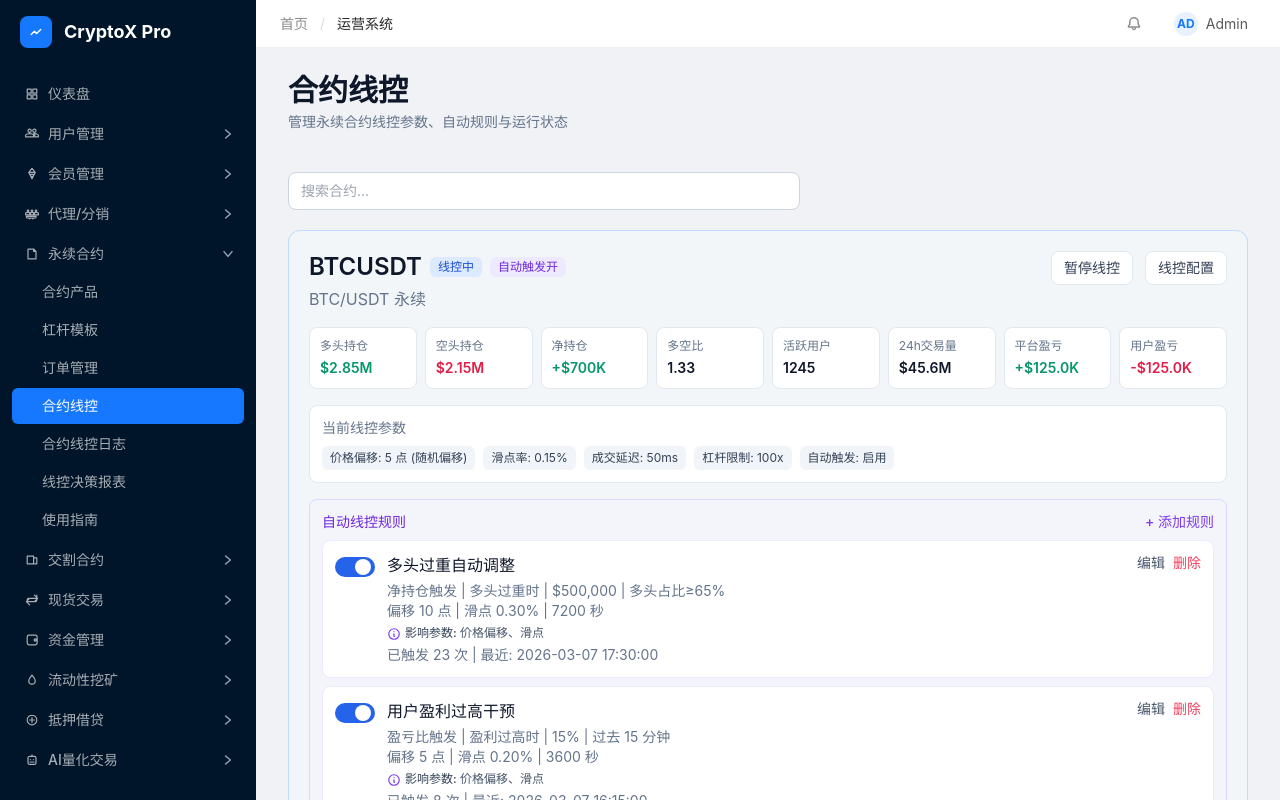
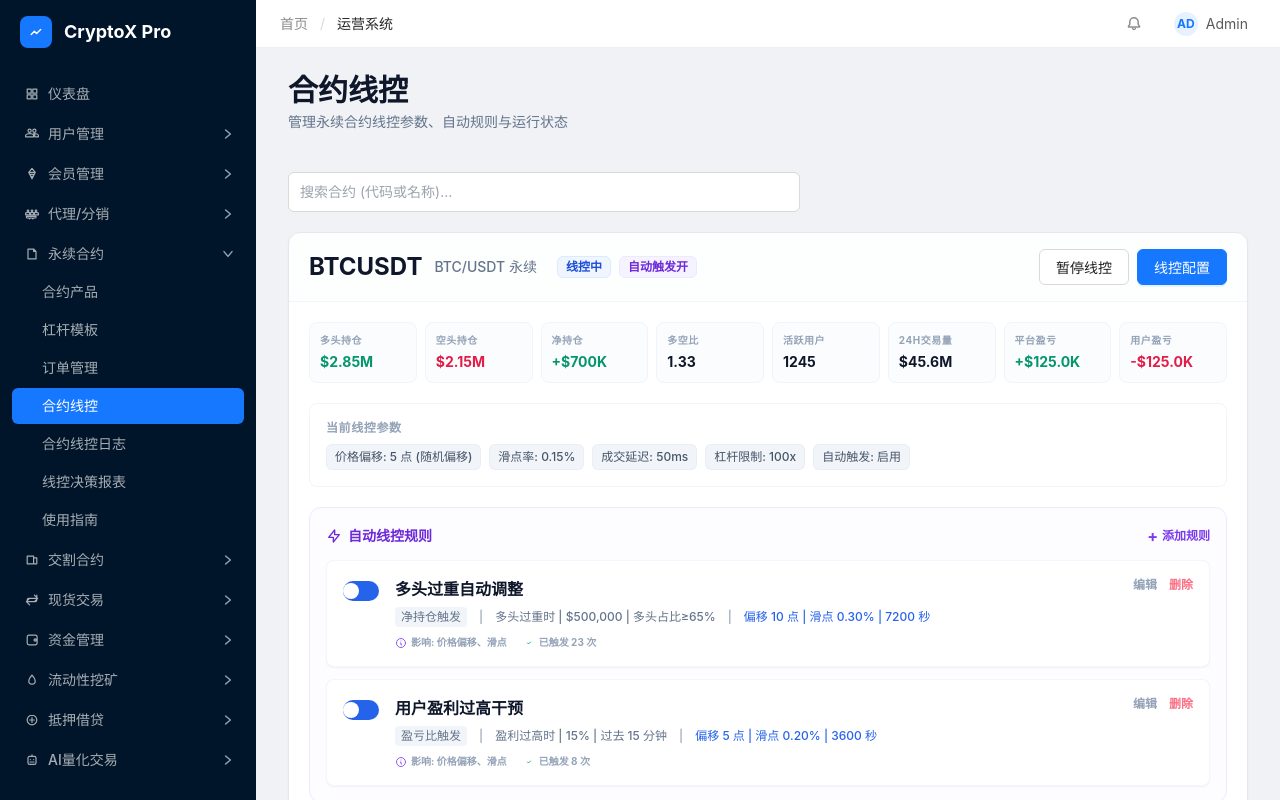
Before and after one commit to gloopai/fex-admin, a Vue app: page /perpetual/contract-monitor in a window 1280 px wide. Built offline with nearby package versions, Linux system fonts and the light colour scheme.

Commit message:
feat: update

```diff
--- a/src/pages/perpetual/PerpetualControlEditorPage.vue
+++ b/src/pages/perpetual/PerpetualControlEditorPage.vue
@@ -465,9 +465,9 @@ const handleMfaVerify = async (code) => {
     </header>
 
     <div class="grid gap-4 sm:grid-cols-2 xl:grid-cols-4">
-      <article v-for="card in summary" :key="card.label" class="rounded-xl border border-slate-200 bg-white p-4">
-        <p class="text-sm text-slate-500">{{ card.label }}</p>
-        <p class="mt-2 text-2xl font-semibold text-slate-900">{{ card.value }}</p>
+      <article v-for="card in summary" :key="card.label" class="rounded-xl border border-slate-200 bg-white p-4 shadow-sm transition-all hover:shadow-md">
+        <p class="text-sm text-slate-500 font-medium">{{ card.label }}</p>
+        <p class="mt-2 text-2xl font-bold text-slate-900">{{ card.value }}</p>
       </article>
     </div>
 
@@ -475,93 +475,114 @@ const handleMfaVerify = async (code) => {
       <input
         v-model="keyword"
         type="text"
-        placeholder="搜索合约..."
-        class="w-full rounded-lg border border-slate-300 px-3 py-2 text-sm outline-none focus:border-blue-500"
+        placeholder="搜索合约 (代码或名称)..."
+        class="ant-input !py-2"
       />
     </div>
 
     <article
       v-for="contract in paginatedContracts"
       :key="contract.id"
-      class="rounded-xl border border-blue-200 bg-slate-50/40 p-5"
+      class="rounded-xl border border-slate-200 bg-white overflow-hidden shadow-sm"
     >
-      <div class="flex flex-wrap items-start justify-between gap-3">
-        <div>
-          <div class="flex items-center gap-2">
-            <h3 class="text-2xl font-semibold text-slate-900">{{ contract.symbol }}</h3>
-            <span class="rounded-md px-2 py-0.5 text-xs font-medium" :class="contract.status === PERP_CONTROL_CONTRACT_STATUS.RUNNING ? 'bg-blue-100 text-blue-700' : 'bg-amber-100 text-amber-700'">
+      <div class="flex flex-wrap items-center justify-between gap-3 border-b border-slate-100 bg-slate-50/30 px-5 py-4">
+        <div class="flex items-center gap-3">
+          <h3 class="text-2xl font-bold text-slate-900">{{ contract.symbol }}</h3>
+          <p class="text-sm text-slate-500 font-medium">{{ contract.alias }}</p>
+          <div class="flex items-center gap-2 ml-2">
+            <span class="rounded-md px-2 py-0.5 text-xs font-bold border" :class="contract.status === PERP_CONTROL_CONTRACT_STATUS.RUNNING ? 'bg-blue-50 text-blue-700 border-blue-100' : 'bg-amber-50 text-amber-700 border-amber-100'">
               {{ contract.status === PERP_CONTROL_CONTRACT_STATUS.RUNNING ? '线控中' : '暂停' }}
             </span>
             <span
-              class="rounded-md px-2 py-0.5 text-xs font-medium"
-              :class="contract.config.autoTriggerEnabled ? 'bg-violet-100 text-violet-700' : 'bg-slate-200 text-slate-600'"
+              class="rounded-md px-2 py-0.5 text-xs font-bold border"
+              :class="contract.config.autoTriggerEnabled ? 'bg-violet-50 text-violet-700 border-violet-100' : 'bg-slate-100 text-slate-600 border-slate-200'"
             >
               {{ contract.config.autoTriggerEnabled ? '自动触发开' : '自动触发关' }}
             </span>
           </div>
-          <p class="mt-1 text-slate-500">{{ contract.alias }}</p>
         </div>
 
-        <div class="flex items-center gap-3 text-sm">
-          <button type="button" class="rounded-lg border border-slate-200 bg-white px-3 py-1.5 text-slate-700 hover:bg-slate-50" @click="toggleContractStatus(contract.id)">
+        <div class="flex items-center gap-2">
+          <button type="button" class="ant-btn !h-9 !px-4" @click="toggleContractStatus(contract.id)">
             {{ contract.status === PERP_CONTROL_CONTRACT_STATUS.RUNNING ? '暂停线控' : '启动线控' }}
           </button>
-          <button type="button" class="rounded-lg border border-slate-200 bg-white px-3 py-1.5 text-slate-700 hover:bg-slate-50" @click="openConfig(contract.id)">线控配置</button>
+          <button type="button" class="ant-btn ant-btn-primary !h-9 !px-4" @click="openConfig(contract.id)">线控配置</button>
         </div>
       </div>
 
-      <div class="mt-4 grid gap-2 md:grid-cols-4 xl:grid-cols-8">
-        <div v-for="metric in contract.metrics" :key="metric.label" class="rounded-lg border border-slate-200 bg-white p-2.5">
-          <p class="text-xs text-slate-500">{{ metric.label }}</p>
-          <p class="mt-1 text-sm font-semibold" :class="toneClass[metric.tone]">{{ metric.value }}</p>
+      <div class="p-5 space-y-5">
+        <div class="grid gap-2 md:grid-cols-4 xl:grid-cols-8">
+          <div v-for="metric in contract.metrics" :key="metric.label" class="rounded-lg border border-slate-100 bg-slate-50/50 p-2.5 transition-colors hover:bg-slate-50">
+            <p class="text-[10px] text-slate-400 font-bold uppercase tracking-wider">{{ metric.label }}</p>
+            <p class="mt-1 text-sm font-bold" :class="toneClass[metric.tone]">{{ metric.value }}</p>
           </div>
         </div>
 
-      <div class="mt-4 rounded-lg border border-slate-200 bg-white p-3">
-        <p class="text-sm text-slate-500">当前线控参数</p>
-        <div class="mt-2 flex flex-wrap gap-2">
-          <span v-for="param in formatParams(contract.config)" :key="param" class="rounded-md bg-slate-100 px-2 py-1 text-xs text-slate-700">{{ param }}</span>
+        <div class="rounded-lg border border-slate-100 bg-white p-4">
+          <p class="text-xs text-slate-400 font-bold uppercase tracking-wider mb-2">当前线控参数</p>
+          <div class="flex flex-wrap gap-2">
+            <span v-for="param in formatParams(contract.config)" :key="param" class="rounded-md bg-slate-100 px-2 py-1 text-xs text-slate-600 font-medium border border-slate-200/50">{{ param }}</span>
           </div>
         </div>
 
-      <div class="mt-4 rounded-lg border border-violet-200 bg-violet-50/40 p-3">
-        <div class="flex items-center justify-between">
-          <p class="text-sm font-medium text-violet-700">自动线控规则</p>
-          <button type="button" class="text-sm font-medium text-violet-600" @click="openAddRule(contract.id)">+ 添加规则</button>
+        <div class="rounded-xl border border-violet-100 bg-violet-50/20 p-4">
+          <div class="flex items-center justify-between mb-3">
+            <p class="text-sm font-bold text-violet-700 flex items-center gap-1.5">
+              <svg class="w-4 h-4" fill="none" stroke="currentColor" viewBox="0 0 24 24">
+                <path stroke-linecap="round" stroke-linejoin="round" stroke-width="2" d="M13 10V3L4 14h7v7l9-11h-7z" />
+              </svg>
+              自动线控规则
+            </p>
+            <button type="button" class="text-xs font-bold text-violet-600 hover:text-violet-700 flex items-center gap-1" @click="openAddRule(contract.id)">
+              <span class="text-base">+</span> 添加规则
+            </button>
           </div>
 
-        <div class="mt-2 space-y-2">
-          <article v-for="rule in contract.rules" :key="rule.id" class="rounded-lg border border-violet-100 bg-white p-3">
+          <div class="space-y-3">
+            <article v-for="rule in contract.rules" :key="rule.id" class="rounded-lg border border-violet-100/50 bg-white p-4 shadow-sm transition-all hover:shadow-md">
               <div class="flex items-start justify-between gap-3">
-              <div class="flex items-start gap-3">
+                <div class="flex items-start gap-4">
                   <button
                     type="button"
-                  class="relative mt-1 h-5 w-10 rounded-full transition"
+                    class="relative mt-1 h-5 w-9 rounded-full transition-colors duration-200 focus:outline-none"
                     :class="rule.enabled ? 'bg-blue-600' : 'bg-slate-300'"
                     @click="toggleRule(contract.id, rule.id)"
                   >
-                  <span class="absolute top-0.5 h-4 w-4 rounded-full bg-white transition" :class="rule.enabled ? 'left-5' : 'left-0.5'"></span>
+                    <span class="absolute top-0.5 h-4 w-4 rounded-full bg-white shadow-sm transition-transform duration-200" :class="rule.enabled ? 'translate-x-4.5 left-0' : 'translate-x-0.5 left-0'"></span>
                   </button>
                   <div>
-                  <p class="font-medium text-slate-900">{{ rule.name }}</p>
-                  <p class="mt-1 text-sm text-slate-500">{{ ruleTriggers[rule.triggerType]?.label || ruleTriggers[PERP_CONTROL_RULE_TRIGGER_TYPE.NET_POSITION].label }} | {{ ruleConditionText(rule) }}</p>
-                  <p class="text-sm text-slate-500">{{ ruleActionText(rule) }}</p>
-                  <div class="mt-1 flex items-start gap-1 text-xs text-slate-600">
-                    <svg class="h-3.5 w-3.5 text-violet-600 flex-shrink-0 mt-0.5" fill="none" stroke="currentColor" viewBox="0 0 24 24">
+                    <p class="font-bold text-slate-900">{{ rule.name }}</p>
+                    <div class="mt-1.5 flex flex-wrap items-center gap-x-3 gap-y-1 text-xs font-medium text-slate-500">
+                      <span class="bg-slate-100 px-1.5 py-0.5 rounded">{{ ruleTriggers[rule.triggerType]?.label }}</span>
+                      <span class="text-slate-400">|</span>
+                      <span>{{ ruleConditionText(rule) }}</span>
+                      <span class="text-slate-400">|</span>
+                      <span class="text-blue-600">{{ ruleActionText(rule) }}</span>
+                    </div>
+                    <div class="mt-2 flex items-center gap-4">
+                      <div class="flex items-center gap-1 text-[10px] text-slate-400 font-bold">
+                        <svg class="h-3 w-3 text-violet-500" fill="none" stroke="currentColor" viewBox="0 0 24 24">
                           <path stroke-linecap="round" stroke-linejoin="round" stroke-width="2" d="M13 16h-1v-4h-1m1-4h.01M21 12a9 9 0 11-18 0 9 9 0 0118 0z" />
                         </svg>
-                    <span><span class="font-medium text-slate-700">影响参数:</span> {{ ruleAffectsText(rule) }}</span>
+                        <span>影响: {{ ruleAffectsText(rule) }}</span>
                       </div>
-                  <p class="mt-1 text-sm text-slate-500">已触发 {{ rule.hitCount }} 次 | 最近: {{ rule.lastHitAt }}</p>
+                      <div class="flex items-center gap-1 text-[10px] text-slate-400 font-bold">
+                        <svg class="h-3 w-3 text-emerald-500" fill="none" stroke="currentColor" viewBox="0 0 24 24">
+                          <path stroke-linecap="round" stroke-linejoin="round" stroke-width="2" d="M9 12l2 2 4-4" />
+                        </svg>
+                        <span>已触发 {{ rule.hitCount }} 次</span>
+                      </div>
+                    </div>
                   </div>
                 </div>
 
-              <div class="flex items-center gap-2 text-sm">
-                <button type="button" class="text-slate-600" @click="openEditRule(contract.id, rule)">编辑</button>
-                <button type="button" class="text-rose-500" @click="deleteRule(contract.id, rule.id)">删除</button>
+                <div class="flex items-center gap-3">
+                  <button type="button" class="text-xs font-bold text-slate-400 hover:text-slate-600 transition-colors" @click="openEditRule(contract.id, rule)">编辑</button>
+                  <button type="button" class="text-xs font-bold text-rose-400 hover:text-rose-600 transition-colors" @click="deleteRule(contract.id, rule.id)">删除</button>
                 </div>
               </div>
             </article>
+          </div>
         </div>
       </div>
     </article>
@@ -574,7 +595,7 @@ const handleMfaVerify = async (code) => {
       <div class="flex items-center gap-2">
         <button
           type="button"
-          class="rounded-md border border-slate-200 bg-white px-3 py-1.5 text-sm font-medium text-slate-700 hover:bg-slate-50 disabled:opacity-50 disabled:cursor-not-allowed transition-colors"
+          class="ant-btn !h-9 !px-4 !text-sm disabled:opacity-50 disabled:cursor-not-allowed transition-colors"
           :disabled="pagination.currentPage === 1"
           @click="pagination.currentPage--"
         >
@@ -582,7 +603,7 @@ const handleMfaVerify = async (code) => {
         </button>
         <button
           type="button"
-          class="rounded-md border border-slate-200 bg-white px-3 py-1.5 text-sm font-medium text-slate-700 hover:bg-slate-50 disabled:opacity-50 disabled:cursor-not-allowed transition-colors"
+          class="ant-btn !h-9 !px-4 !text-sm disabled:opacity-50 disabled:cursor-not-allowed transition-colors"
           :disabled="pagination.currentPage === totalPages"
           @click="pagination.currentPage++"
         >
@@ -632,7 +653,7 @@ const handleMfaVerify = async (code) => {
                 <input
                   v-model="ruleForm.name"
                   type="text"
-                  class="w-full rounded-lg border border-slate-300 px-3.5 py-2.5 text-sm outline-none transition focus:border-blue-500 focus:ring-2 focus:ring-blue-100"
+                  class="ant-input"
                   placeholder="如：多头过重自动调整"
                 />
               </label>
@@ -642,22 +663,21 @@ const handleMfaVerify = async (code) => {
                   <svg class="h-4 w-4 text-slate-500" fill="none" stroke="currentColor" viewBox="0 0 24 24">
                     <path stroke-linecap="round" stroke-linejoin="round" stroke-width="2" d="M9 12l2 2 4-4m6 2a9 9 0 11-18 0 9 9 0 0118 0z" />
                   </svg>
-                  <span class="text-sm text-slate-700">保存后立即启用</span>
+                  <span class="text-sm text-slate-700 font-medium">保存后立即启用</span>
                 </div>
                 <label class="relative inline-flex cursor-pointer items-center">
                   <input v-model="ruleForm.enabled" type="checkbox" class="peer sr-only" />
-                  <div class="peer h-6 w-11 rounded-full bg-slate-300 after:absolute after:left-[2px] after:top-[2px] after:h-5 after:w-5 after:rounded-full after:border after:border-slate-300 after:bg-white after:transition-all after:content-[''] peer-checked:bg-violet-600 peer-checked:after:translate-x-full peer-checked:after:border-white peer-focus:ring-2 peer-focus:ring-violet-300"></div>
+                  <div class="peer h-6 w-11 rounded-full bg-slate-300 after:absolute after:left-[2px] after:top-[2px] after:h-5 after:w-5 after:rounded-full after:border after:border-slate-300 after:bg-white after:transition-all after:content-[''] peer-checked:bg-violet-600 peer-checked:after:translate-x-full peer-checked:after:border-white"></div>
                 </label>
               </div>
 
-              <div class="rounded-lg border border-blue-100 bg-blue-50 px-4 py-3">
+              <div class="rounded-lg border border-blue-100 bg-blue-50/50 px-4 py-3">
                 <div class="flex items-start gap-2">
                   <svg class="mt-0.5 h-4 w-4 flex-shrink-0 text-blue-600" fill="currentColor" viewBox="0 0 20 20">
                     <path fill-rule="evenodd" d="M18 10a8 8 0 11-16 0 8 8 0 0116 0zm-7-4a1 1 0 11-2 0 1 1 0 012 0zM9 9a1 1 0 000 2v3a1 1 0 001 1h1a1 1 0 100-2v-3a1 1 0 00-1-1H9z" clip-rule="evenodd" />
                   </svg>
-                  <div class="text-sm">
-                    <span class="text-blue-700">作用合约：</span>
-                    <span class="font-semibold text-blue-900">{{ currentContract?.symbol || '-' }}</span>
+                  <div class="text-sm font-medium text-blue-700">
+                    作用合约：<span class="font-bold text-blue-900">{{ currentContract?.symbol || '-' }}</span>
                   </div>
                 </div>
               </div>
@@ -678,7 +698,7 @@ const handleMfaVerify = async (code) => {
             <div class="space-y-3.5">
               <label class="block space-y-2">
                 <span class="text-sm font-medium text-slate-700">触发类型</span>
-                <select v-model="ruleForm.triggerType" class="w-full rounded-lg border border-slate-300 bg-white px-3.5 py-2.5 text-sm outline-none transition focus:border-blue-500 focus:ring-2 focus:ring-blue-100">
+                <select v-model="ruleForm.triggerType" class="ant-select">
                   <option v-for="opt in triggerOptions" :key="opt.value" :value="opt.value">{{ opt.label }}</option>
                 </select>
               </label>
@@ -690,12 +710,12 @@ const handleMfaVerify = async (code) => {
                     v-model.number="ruleForm.thresholdValue"
                     type="number"
                     min="0"
-                    class="w-full rounded-lg border border-slate-300 bg-white px-3.5 py-2.5 text-sm outline-none transition focus:border-blue-500 focus:ring-2 focus:ring-blue-100"
+                    class="ant-input"
                   />
                 </label>
                 <label class="block space-y-2">
                   <span class="text-sm font-medium text-slate-700">触发方向</span>
-                  <select v-model="ruleForm.triggerDirection" class="w-full rounded-lg border border-slate-300 bg-white px-3.5 py-2.5 text-sm outline-none transition focus:border-blue-500 focus:ring-2 focus:ring-blue-100">
+                  <select v-model="ruleForm.triggerDirection" class="ant-select">
                     <option v-for="d in triggerMeta.directionOptions" :key="d.value" :value="d.value">{{ d.label }}</option>
                   </select>
                 </label>
@@ -714,7 +734,7 @@ const handleMfaVerify = async (code) => {
                       min="50"
                       max="100"
                       step="1"
-                      class="w-20 rounded-md border border-blue-300 px-2 py-1 text-right text-sm focus:border-blue-500 focus:outline-none focus:ring-1 focus:ring-blue-500"
+                      class="ant-input !w-20 !h-8 !px-2 !text-right"
                     />
                   </div>
                   <input v-model.number="ruleForm.positionRatio" type="range" min="50" max="100" step="1" class="w-full accent-blue-600" />
@@ -722,7 +742,7 @@ const handleMfaVerify = async (code) => {
                     <svg class="mt-0.5 h-3.5 w-3.5 flex-shrink-0 text-blue-600" fill="none" stroke="currentColor" viewBox="0 0 24 24">
                       <path stroke-linecap="round" stroke-linejoin="round" stroke-width="2" d="M13 16h-1v-4h-1m1-4h.01M21 12a9 9 0 11-18 0 9 9 0 0118 0z" />
                     </svg>
-                    <span class="text-xs text-blue-700">
+                    <span class="text-xs text-blue-700 font-medium">
                       定义"过重"：当{{ ruleForm.triggerDirection === PERP_CONTROL_RULE_DIRECTION.LONG_HEAVY ? '多头' : '空头' }}持仓占总持仓的比例达到此阈值时触发
                     </span>
                   </div>
@@ -733,14 +753,14 @@ const handleMfaVerify = async (code) => {
               <div v-if="needsTimeWindow" class="rounded-lg border border-blue-200 bg-white p-4">
                 <label class="block space-y-2">
                   <span class="text-sm font-medium text-slate-700">统计时间区间</span>
-                  <select v-model="ruleForm.timeWindow" class="w-full rounded-lg border border-slate-300 bg-white px-3.5 py-2.5 text-sm outline-none transition focus:border-blue-500 focus:ring-2 focus:ring-blue-100">
+                  <select v-model="ruleForm.timeWindow" class="ant-select">
                     <option v-for="tw in availableTimeWindows" :key="tw.value" :value="tw.value">{{ tw.label }}</option>
                   </select>
                   <div class="flex items-start gap-1.5 rounded-md bg-blue-50 px-3 py-2">
                     <svg class="mt-0.5 h-3.5 w-3.5 flex-shrink-0 text-blue-600" fill="none" stroke="currentColor" viewBox="0 0 24 24">
                       <path stroke-linecap="round" stroke-linejoin="round" stroke-width="2" d="M13 16h-1v-4h-1m1-4h.01M21 12a9 9 0 11-18 0 9 9 0 0118 0z" />
                     </svg>
-                    <span class="text-xs text-blue-700">指定在哪个时间范围内统计数据来判断是否触发</span>
+                    <span class="text-xs text-blue-700 font-medium">指定在哪个时间范围内统计数据来判断是否触发</span>
                   </div>
                 </label>
               </div>
@@ -770,7 +790,7 @@ const handleMfaVerify = async (code) => {
                       min="0"
                       max="50"
                       step="1"
-                      class="w-20 rounded-md border border-violet-300 px-2 py-1 text-right text-sm focus:border-violet-500 focus:outline-none focus:ring-1 focus:ring-violet-500"
+                      class="ant-input !w-20 !h-8 !px-2 !text-right"
                     />
                   </div>
                   <input v-model.number="ruleForm.priceOffset" type="range" min="0" max="50" step="1" class="w-full accent-violet-600" />
@@ -778,7 +798,7 @@ const handleMfaVerify = async (code) => {
                     <svg class="mt-0.5 h-3.5 w-3.5 flex-shrink-0 text-violet-600" fill="none" stroke="currentColor" viewBox="0 0 24 24">
                       <path stroke-linecap="round" stroke-linejoin="round" stroke-width="2" d="M13 16h-1v-4h-1m1-4h.01M21 12a9 9 0 11-18 0 9 9 0 0118 0z" />
                     </svg>
-                    <span class="text-xs text-violet-700">影响用户看到的买卖价格</span>
+                    <span class="text-xs text-violet-700 font-medium">影响用户看到的买卖价格</span>
                   </div>
                 </label>
               </div>
@@ -787,7 +807,7 @@ const handleMfaVerify = async (code) => {
               <div class="grid gap-4 sm:grid-cols-2">
                 <label class="block space-y-2">
                   <span class="text-sm font-medium text-slate-700">偏移方向</span>
-                  <select v-model="ruleForm.offsetDirection" class="w-full rounded-lg border border-slate-300 bg-white px-3.5 py-2.5 text-sm outline-none transition focus:border-violet-500 focus:ring-2 focus:ring-violet-100">
+                  <select v-model="ruleForm.offsetDirection" class="ant-select">
                     <option v-for="d in offsetDirections" :key="d.value" :value="d.value">{{ d.label }}</option>
                   </select>
                 </label>
@@ -798,7 +818,7 @@ const handleMfaVerify = async (code) => {
                     v-model.number="ruleForm.durationSec"
                     type="number"
                     min="0"
-                    class="w-full rounded-lg border border-slate-300 bg-white px-3.5 py-2.5 text-sm outline-none transition focus:border-violet-500 focus:ring-2 focus:ring-violet-100"
+                    class="ant-input"
                     placeholder="0 为持续生效"
                   />
                 </label>
@@ -815,7 +835,7 @@ const handleMfaVerify = async (code) => {
                       min="0"
                       max="2"
                       step="0.01"
-                      class="w-20 rounded-md border border-violet-300 px-2 py-1 text-right text-sm focus:border-violet-500 focus:outline-none focus:ring-1 focus:ring-violet-500"
+                      class="ant-input !w-20 !h-8 !px-2 !text-right"
                     />
                   </div>
                   <input v-model.number="ruleForm.slippagePct" type="range" min="0" max="2" step="0.01" class="w-full accent-violet-600" />
@@ -823,7 +843,7 @@ const handleMfaVerify = async (code) => {
                     <svg class="mt-0.5 h-3.5 w-3.5 flex-shrink-0 text-violet-600" fill="none" stroke="currentColor" viewBox="0 0 24 24">
                       <path stroke-linecap="round" stroke-linejoin="round" stroke-width="2" d="M13 16h-1v-4h-1m1-4h.01M21 12a9 9 0 11-18 0 9 9 0 0118 0z" />
                     </svg>
-                    <span class="text-xs text-violet-700">影响成交时的价格差异</span>
+                    <span class="text-xs text-violet-700 font-medium">影响成交时的价格差异</span>
                   </div>
                 </label>
               </div>
@@ -832,11 +852,10 @@ const handleMfaVerify = async (code) => {
         </div>
 
         <footer class="flex justify-end gap-3 border-t border-slate-200 bg-slate-50 px-6 py-4">
-          <button type="button" class="rounded-lg border border-slate-300 px-5 py-2.5 text-sm font-medium text-slate-700 transition hover:bg-white hover:shadow-sm" @click="showRuleModal = false">取消</button>
+          <button type="button" class="ant-btn !h-10 !px-6" @click="showRuleModal = false">取消</button>
           <button
             type="button"
-            class="rounded-lg px-5 py-2.5 text-sm font-medium text-white transition shadow-sm"
-            :class="ruleForm.name.trim() && Number(ruleForm.thresholdValue) > 0 ? 'bg-violet-600 hover:bg-violet-700 hover:shadow-md' : 'bg-violet-300 cursor-not-allowed'"
+            class="ant-btn ant-btn-primary !h-10 !px-8"
             :disabled="!ruleForm.name.trim() || Number(ruleForm.thresholdValue) <= 0"
             @click="saveRule"
           >
```
Also changed, not shown: src/components/ControlConfigModal.vue (+11 -11 lines), src/pages/perpetual/PerpetualLeverageTemplatePage.vue (+21 -24 lines), src/pages/perpetual/PerpetualOrderPage.vue (+32 -22 lines). Lines whose indentation alone changed are shown as unchanged.
